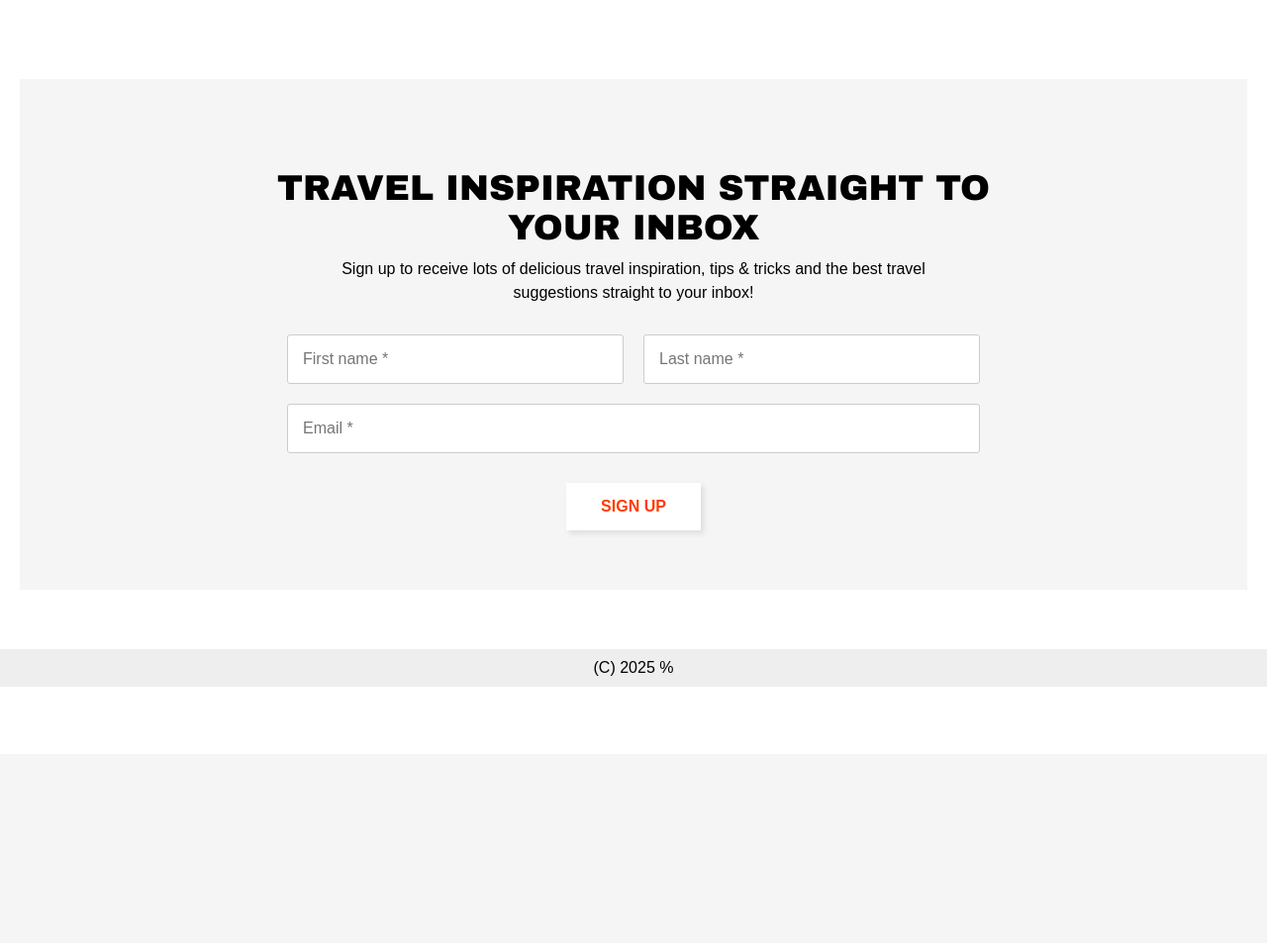
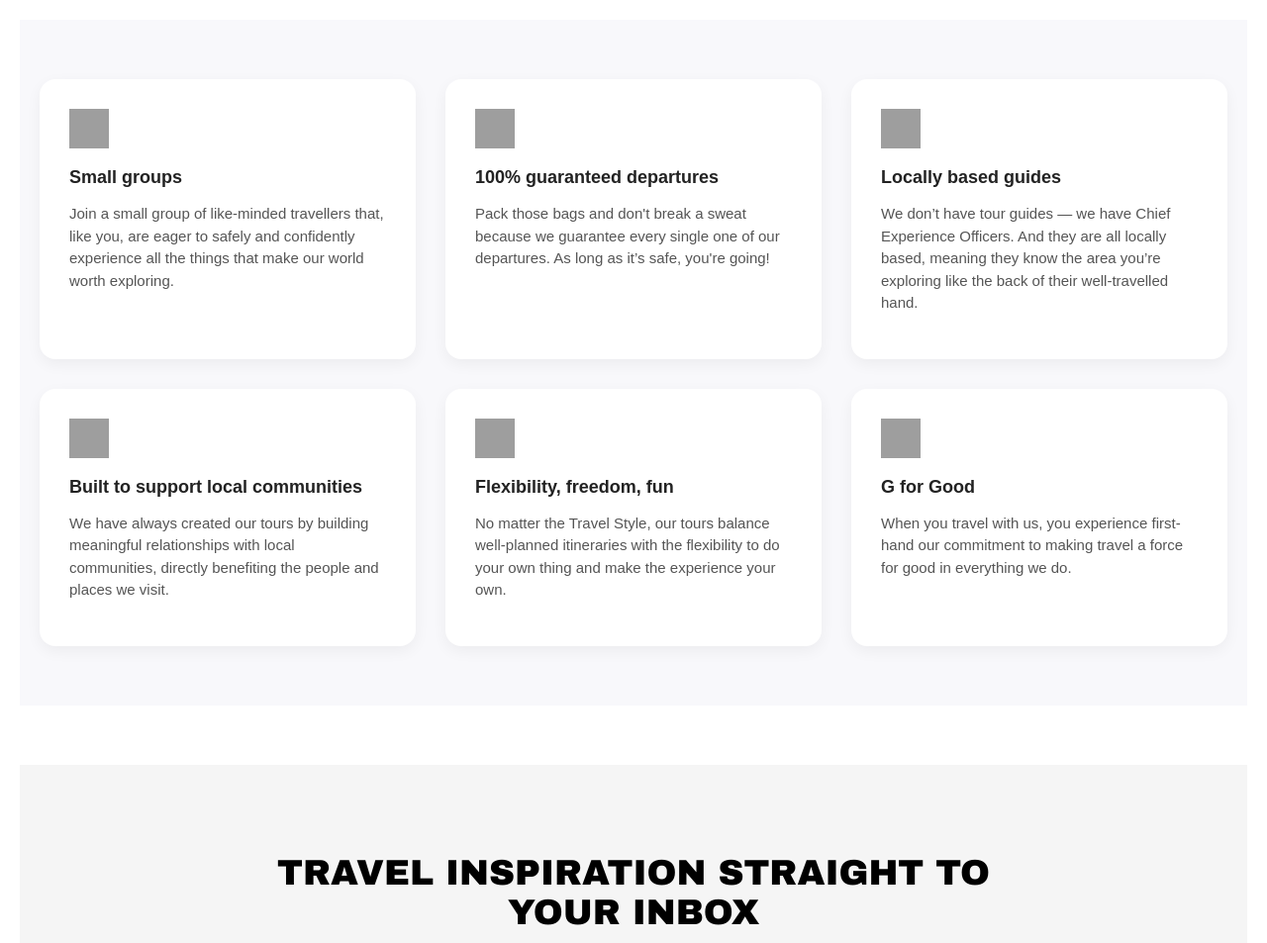
Before and after one commit to AlexP-9/ExamProj, a Django app: page /adventures/ in a window 1280 px wide. Shown: the part 38-991 px from the top of the page at 99% size. Before the commit the page ends 721 px from the top, so only its background shows below. Run offline with Django 5.2, Linux system fonts and the light colour scheme; grey boxes are pictures that could not be loaded.

Commit message:
small boxes

```diff
--- a/AdventureApp/static/style.css
+++ b/AdventureApp/static/style.css
@@ -175,3 +175,45 @@ footer {
     border: 1px solid black;
     border-radius: 10px;
 }
+
+
+
+.features-section {
+    background-color: #f8f8fb;
+    padding: 60px 20px;
+}
+
+.features-grid {
+    display: grid;
+    grid-template-columns: repeat(auto-fit, minmax(280px, 1fr));
+    gap: 30px;
+    max-width: 1200px;
+    margin: 0 auto;
+}
+
+.feature-card {
+    background-color: #ffffff;
+    border-radius: 16px;
+    padding: 30px;
+    box-shadow: 0 5px 15px rgba(0,0,0,0.05);
+    text-align: left;
+}
+
+.feature-card img {
+    width: 40px;
+    height: 40px;
+    margin-bottom: 15px;
+}
+
+.feature-card h3 {
+    font-size: 18px;
+    font-weight: 700;
+    margin: 0 0 10px 0;
+    color: #222;
+}
+
+.feature-card p {
+    font-size: 15px;
+    color: #555;
+    line-height: 1.5;
+}
--- a/AdventureApp/templates/MainPage.html
+++ b/AdventureApp/templates/MainPage.html
@@ -4,6 +4,46 @@
 {% block title %}Home{% endblock %}
 
 {% block body %}
+
+
+
+
+<!-- Feature Highlights Section -->
+<section class="features-section">
+    <div class="features-grid">
+        <div class="feature-card">
+            <img src="{% static 'icons/small-groups.svg' %}" alt="Small groups icon">
+            <h3>Small groups</h3>
+            <p>Join a small group of like-minded travellers that, like you, are eager to safely and confidently experience all the things that make our world worth exploring.</p>
+        </div>
+        <div class="feature-card">
+            <img src="{% static 'icons/guaranteed-departures.svg' %}" alt="Guaranteed departures icon">
+            <h3>100% guaranteed departures</h3>
+            <p>Pack those bags and don't break a sweat because we guarantee every single one of our departures. As long as it’s safe, you're going!</p>
+        </div>
+        <div class="feature-card">
+            <img src="{% static 'icons/local-guides.svg' %}" alt="Local guides icon">
+            <h3>Locally based guides</h3>
+            <p>We don’t have tour guides — we have Chief Experience Officers. And they are all locally based, meaning they know the area you’re exploring like the back of their well-travelled hand.</p>
+        </div>
+        <div class="feature-card">
+            <img src="{% static 'icons/support-local.svg' %}" alt="Support local icon">
+            <h3>Built to support local communities</h3>
+            <p>We have always created our tours by building meaningful relationships with local communities, directly benefiting the people and places we visit.</p>
+        </div>
+        <div class="feature-card">
+            <img src="{% static 'icons/flexibility.svg' %}" alt="Flexibility icon">
+            <h3>Flexibility, freedom, fun</h3>
+            <p>No matter the Travel Style, our tours balance well-planned itineraries with the flexibility to do your own thing and make the experience your own.</p>
+        </div>
+        <div class="feature-card">
+            <img src="{% static 'icons/g-for-good.svg' %}" alt="G for Good icon">
+            <h3>G for Good</h3>
+            <p>When you travel with us, you experience first-hand our commitment to making travel a force for good in everything we do.</p>
+        </div>
+    </div>
+</section>
+
 
 <!-- Newsletter Sign-up Section -->
 <section class="newsletter-section">
```
